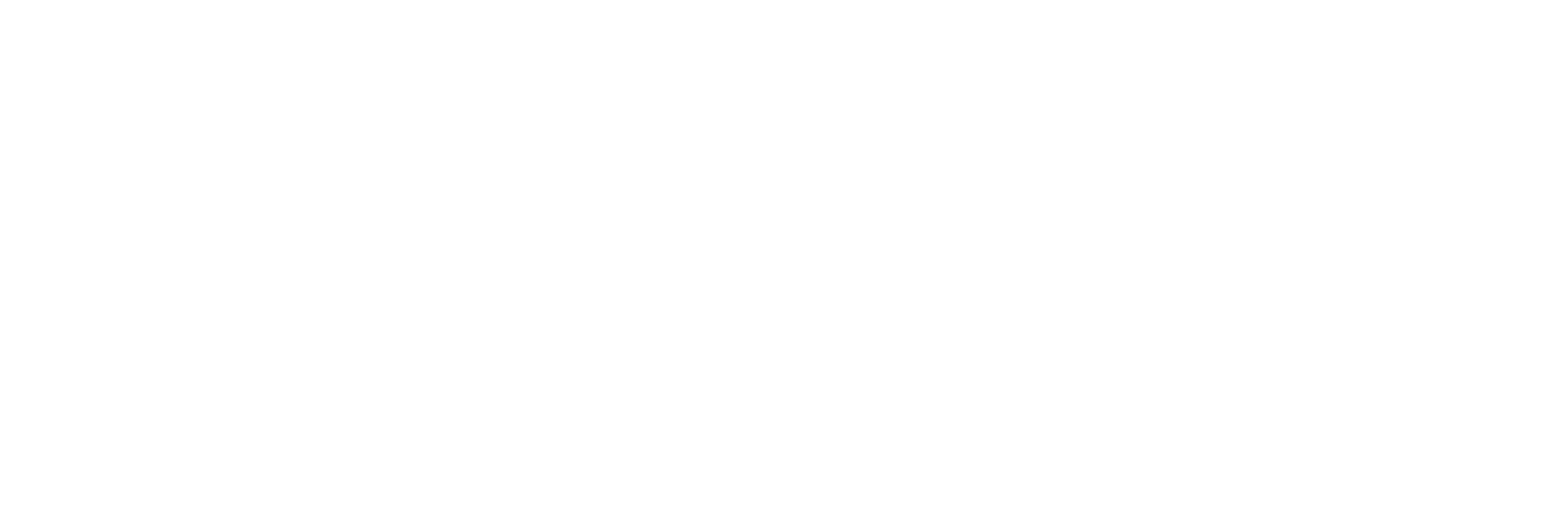
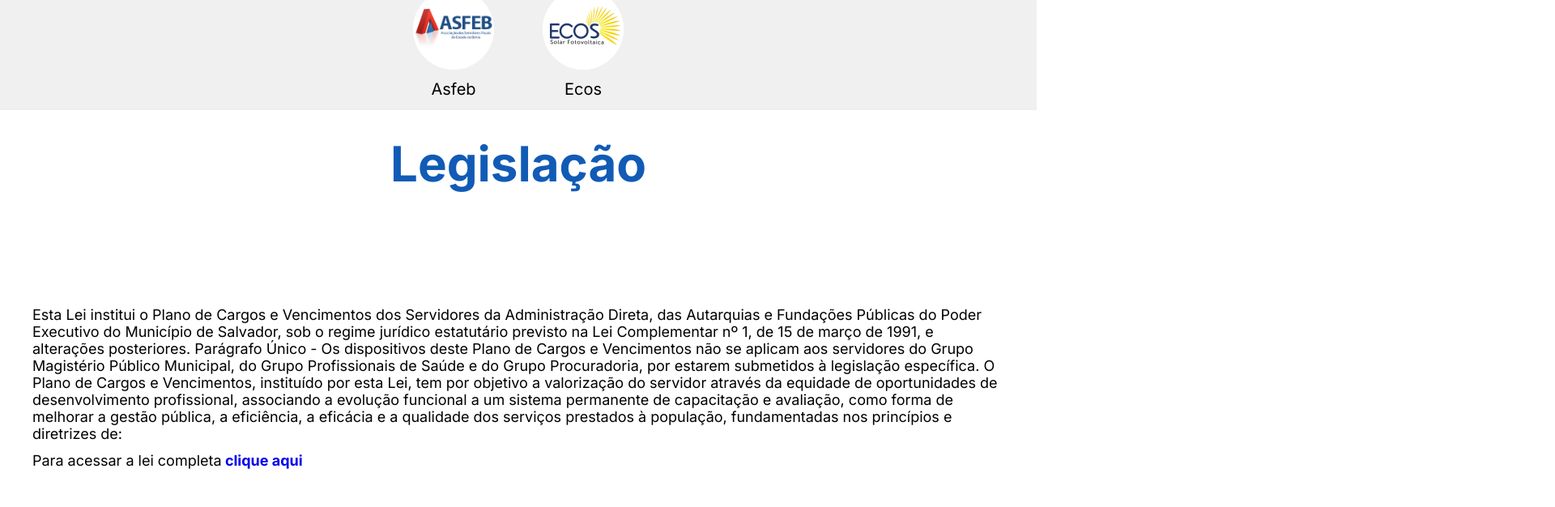
Before and after one commit to BrunoPittaF/asbaf, a React (Vite) app: page /legislacao/1 in a window 1280 px wide. Before the commit this address had no page. Shown: the part 930-1556 px from the top of the page at 81% size, 1920 px wide, since content can reach past the window. Before the commit the page ends 800 px from the top, so only its background shows below. Built offline with nearby package versions, Linux system fonts and the light colour scheme; a web font is replaced by a local one.

Commit message:
feat: novo menu

```diff
--- a/src/components/Header/Header.tsx
+++ b/src/components/Header/Header.tsx
@@ -3,9 +3,11 @@ import React, { useState } from 'react';
 import styles from './header.module.scss';
 import { FiMenu } from 'react-icons/fi';
 import { Link, useNavigate } from 'react-router-dom';
+import { pageIsMobile } from '../../Utils/Utils';
 
 const Header: React.FC = () => {
   const [isOpen, setIsOpen] = useState<boolean>(false);
+  const [legislationIsOpen, setLegislationOpen] = useState<boolean>(false);
   const [loginIsOpen, setLoginIsOpen] = useState<boolean>(false);
   const navigate = useNavigate();
 
@@ -44,10 +46,13 @@ const Header: React.FC = () => {
       </header>
       {isOpen && (
         <div className={styles.menu_suspended}>
-          <div className={styles.menu_suspended_content}>
+          <div
+            style={{ width: !pageIsMobile() ? '70%' : legislationIsOpen ? '40%' : '70%' }}
+            className={styles.menu_suspended_content}
+          >
             <button onClick={() => handleButton('/')}>Home</button>
             <button onClick={() => handleButton('/diretores')}>Diretorias</button>
-            <button onClick={() => handleButton('/legislacao')}>Legislação</button>
+            <button onClick={() => setLegislationOpen((oldState) => !oldState)}>Legislação</button>
             <button onClick={() => handleButton('/ultimas-noticias')}>Últimas Noticias</button>
             <button onClick={() => handleButton('/cursos-e-aperfeicoamentos')}>
               Cursos e aperfeiçoamentos
@@ -61,7 +66,20 @@ const Header: React.FC = () => {
             </button>
             <button onClick={() => handleButton('/seja-parceiro-asbaf')}>Seja parceiro ASBAF</button>
           </div>
-          <div className={styles.menu_curtain} onClick={ActiveMenuHamburguer}></div>
+          {legislationIsOpen && (
+            <div style={{ width: !pageIsMobile() ? '23%' : '40%' }} className={styles.legislation_content}>
+              <button onClick={() => handleButton('/legislacao/0')}>Lei ordinaria 6149, 2002</button>
+              <button onClick={() => handleButton('/legislacao/1')}>Lei ordinaria 8629, 2014</button>
+              <button onClick={() => handleButton('/legislacao/2')}>Lei complementar 80, 2022</button>
+              <button onClick={() => handleButton('/legislacao/3')}>Lei ordinaria 9808, 2024</button>
+            </div>
+          )}
+
+          <div
+            style={{ width: !pageIsMobile() ? (legislationIsOpen ? '54%' : '100%') : '20%' }}
+            className={styles.menu_curtain}
+            onClick={ActiveMenuHamburguer}
+          ></div>
         </div>
       )}
 
--- a/src/components/Header/header.module.scss
+++ b/src/components/Header/header.module.scss
@@ -81,9 +81,28 @@
     }
   }
 
+  .legislation_content {
+    width: 23%;
+    background-image: url('/images/bg-menu.png');
+    height: 100%;
+    display: flex;
+    flex-direction: column;
+    align-items: center;
+    gap: 40px;
+    padding-top: 92px;
+    z-index: 999999;
+
+    button {
+      @include partials.blue-button;
+      background-color: rgba($color: vars.$blue, $alpha: 0.8);
+      max-width: 300px;
+      height: 42px;
+      font-size: 18px;
+    }
+  }
+
   .menu_curtain {
     background-color: rgba($color: #0b0a0a, $alpha: 0.74);
-    width: 100%;
     height: 100%;
     z-index: 999999;
   }
--- a/src/pages/legislation/Legislation.tsx
+++ b/src/pages/legislation/Legislation.tsx
@@ -1,35 +1,52 @@
 import React from 'react';
 import styles from './styles.module.scss';
+import { useParams } from 'react-router-dom';
+
+interface ILaw {
+  name: string;
+  paragraph: string;
+  link: string;
+}
 
 const Legislation: React.FC = () => {
+  const { id } = useParams();
+  const positionLaw = Number(id);
+  const listLaw: ILaw[] = [
+    {
+      name: 'Lei ordinaria 6149, 2002',
+      paragraph:
+        'Esta Lei institui o Plano de Cargos e Vencimentos dos Servidores da Administração Direta, Autarquias e Fundações Públicas da Prefeitura Municipal do Salvador. Parágrafo Único. Os dispositivos deste Plano de Cargos e Vencimentos não se aplicam aos servidores do Grupo Magistério, do Grupo Profissionais da Saúde e do Grupo Procuradoria, por estarem submetidos a legislação específica. As Tabelas de Vencimentos dos cargos efetivos compreendidos pelo Plano de Cargos e Vencimentos dos Servidores da Administração Direta, Autárquica e Fundacional da Prefeitura Municipal de Salvador, instituído pela Lei nº 8.629, de 14 de julho de 2014, e pelo Plano de Cargos e Vencimentos dos Profissionais de Saúde da Prefeitura Municipal de Salvador, instituído pela Lei nº 7.867, de 12 de julho de 2010, passam a vigorar de acordo com os Anexos I e II desta Lei, a partir de 1º de maio de 2024.',
+      link: 'https://files-bruno-dev.s3.us-east-2.amazonaws.com/files/Lei-ordinaria-6149-2002-Salvador-BA-consolidada-[14-07-2014].pdf',
+    },
+    {
+      name: 'Lei ordinaria 8629, 2014',
+      paragraph:
+        'Esta Lei institui o Plano de Cargos e Vencimentos dos Servidores da Administração Direta, das Autarquias e Fundações Públicas do Poder Executivo do Município de Salvador, sob o regime jurídico estatutário previsto na Lei Complementar nº 1, de 15 de março de 1991, e alterações posteriores. Parágrafo Único - Os dispositivos deste Plano de Cargos e Vencimentos não se aplicam aos servidores do Grupo Magistério Público Municipal, do Grupo Profissionais de Saúde e do Grupo Procuradoria, por estarem submetidos à legislação específica. O Plano de Cargos e Vencimentos, instituído por esta Lei, tem por objetivo a valorização do servidor através da equidade de oportunidades de desenvolvimento profissional, associando a evolução funcional a um sistema permanente de capacitação e avaliação, como forma de melhorar a gestão pública, a eficiência, a eficácia e a qualidade dos serviços prestados à população, fundamentadas nos princípios e diretrizes de:',
+      link: 'https://files-bruno-dev.s3.us-east-2.amazonaws.com/files/Lei-ordinaria-8629-2014-Salvador-BA-consolidada-[15-08-2024].pdf',
+    },
+    {
+      name: 'Lei complementar 80, 2022',
+      paragraph:
+        'Os valores dos vencimentos dos cargos efetivos integrantes do Magistério Público ficam reajustados em 6% (seis por cento), na forma do Anexo I desta Lei. Os valores dos vencimentos dos cargos de Analista de Planejamento, Infraestrutura e Obras Públicas e Fiscal de Serviços Municipais, fixados nas tabelas de vencimento constantes do Anexo IV da Lei nº 8.629, de 14 de julho de 2014, ficam reajustados em 6% (seis por cento), na forma do Anexo II desta Lei. Os valores dos vencimentos dos cargos de provimento efetivo do Grupo Fisco ficam reajustados em 6% (seis por cento), na forma do Anexo III desta Lei',
+      link: 'https://files-bruno-dev.s3.us-east-2.amazonaws.com/files/Lei-complementar-80-2022-Salvador-BA-consolidada-%5B01-11-2022%5D.pdf',
+    },
+    {
+      name: 'Lei ordinaria 9808, 2024',
+      paragraph:
+        'Os valores dos vencimentos dos cargos de provimento efetivo da Administração Direta, Autárquica e Fundacional do Poder Executivo Municipal ficam reajustados em 4% (quatro por cento), a partir de 1º de maio de 2024. Parágrafo único. Ficam excluídos do disposto no caput deste artigo os valores dos vencimentos do cargo de provimento efetivo do Grupo Magistério, Agentes de Trânsito, Agentes de Trânsito e Transporte e Procurador do Município. As Tabelas de Vencimentos dos cargos efetivos compreendidos pelo Plano de Cargos e Vencimentos dos Servidores da Administração Direta, Autárquica e Fundacional da Prefeitura Municipal de Salvador, instituído pela Lei nº 8.629, de 14 de julho de 2014, e pelo Plano de Cargos e Vencimentos dos Profissionais de Saúde da Prefeitura Municipal de Salvador, instituído pela Lei nº 7.867, de 12 de julho de 2010, passam a vigorar de acordo com os Anexos I e II desta Lei, a partir de 1º de maio de 2024.',
+      link: 'https://files-bruno-dev.s3.us-east-2.amazonaws.com/files/Lei-ordinaria-9808-2024-Salvador-BA.pdf',
+    },
+  ];
+
   return (
     <main className={styles.main}>
       <div className={styles.container}>
         <h2>Legislação</h2>
 
+        <p>{listLaw[positionLaw].paragraph}</p>
         <p>
-          <a href="https://files-bruno-dev.s3.us-east-2.amazonaws.com/files/Lei-ordinaria-6149-2002-Salvador-BA-consolidada-[14-07-2014].pdf">
-            Clique aqui
-          </a>{' '}
-          para baixar a Lei ordinaria 6149, 2002
-        </p>
-        <p>
-          <a href="https://files-bruno-dev.s3.us-east-2.amazonaws.com/files/Lei-ordinaria-8629-2014-Salvador-BA-consolidada-[15-08-2024].pdf">
-            Clique aqui
-          </a>{' '}
-          para baixar a Lei ordinaria 8629, 2014
-        </p>
-        <p>
-          <a href="https://files-bruno-dev.s3.us-east-2.amazonaws.com/files/Lei-complementar-80-2022-Salvador-BA-consolidada-[01-11-2022]">
-            Clique aqui
-          </a>{' '}
-          para baixar a Lei complementar 80, 2022
-        </p>
-        <p>
-          <a href="https://files-bruno-dev.s3.us-east-2.amazonaws.com/files/Lei-ordinaria-8629-2014-Salvador-BA-consolidada-[15-08-2024].pdf">
-            Clique aqui
-          </a>
-          para baixar a Lei ordinaria 8629, 2014
+          Para acessar a lei completa
+          <a href={listLaw[positionLaw].link}> clique aqui</a>
         </p>
       </div>
     </main>
--- a/src/routes/Router.tsx
+++ b/src/routes/Router.tsx
@@ -16,7 +16,7 @@ export function Router() {
         <Route index element={<Home />} />
         <Route path="/diretores" element={<Directors />} />
         <Route path="/galeria" element={<Gallery />} />
-        <Route path="/legislacao" element={<Legislation />} />
+        <Route path="/legislacao/:id" element={<Legislation />} />
         <Route path="/juridico" element={<Legal />} />
         <Route path="/estatuto" element={<Status />} />
         <Route path="/associe-se" element={<Join />} />
```
